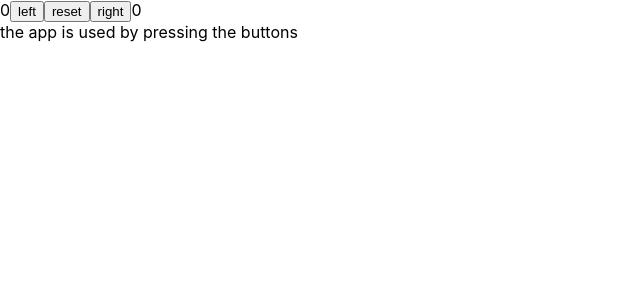
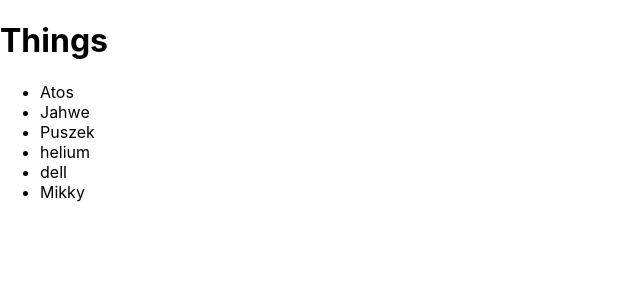
Before and after one commit to darq37/fullStackOpen, a React (Create React App) app: page / in a window 1280 px wide. Shown: the top 300 px of the page, without its empty margins (0-640 px from the left). Built offline with nearby package versions, Linux system fonts and the light colour scheme.

Commit message:
refacotr, change behaviour of application

```diff
--- /dev/null
+++ b/src/components/App.js
@@ -0,0 +1,13 @@
+import React from "react";
+import { Thing } from "./Thing";
+export const App = ({ things }) => {
+  return (
+    <div>
+      <h1>Things</h1>
+      <ul>
+        {things.map((thing) => <Thing key={thing.type} thing={thing} />
+        )}
+      </ul>
+    </div>
+  );
+};
--- /dev/null
+++ b/src/components/Thing.js
@@ -0,0 +1,4 @@
+import React from "react";
+export const Thing = ({ thing }) => {
+  return <li>{thing.name}</li>;
+};
--- a/src/index.js
+++ b/src/index.js
@@ -1,67 +1,15 @@
 import React, { useState } from "react";
 import ReactDOM from "react-dom";
 import "./index.css";
+import { App } from "./components/App";
 
-const App = () => {
-  const [clicks, setClicks] = useState({
-    left: 0,
-    right: 0,
-    allClicks: [],
-  });
+const things = [
+  { name: "Atos", type: "dog" },
+  { name: "Jahwe", type: "god" },
+  { name: "Puszek", type: "cat" },
+  { name: "helium", type: "element" },
+  { name: "dell", type: "computer" },
+  { name: "Mikky", type: "mouse" },
+];
 
-  const handleLeftClick = () => {
-    setClicks({
-      left: clicks.left + 1,
-      right: clicks.right,
-      allClicks: (clicks.allClicks = clicks.allClicks.concat("L")),
-    });
-  };
-
-  const handleResetCLick = () => {
-    setClicks({
-      left: (clicks.left = 0),
-      right: (clicks.right = 0),
-      allClicks: (clicks.allClicks = []),
-    });
-  };
-
-  const handleRightClick = () => {
-    setClicks({
-      left: clicks.left,
-      right: clicks.right + 1,
-      allClicks: (clicks.allClicks = clicks.allClicks.concat("R")),
-    });
-  };
-
-  return (
-    <>
-      {clicks.left}
-      <Button clickHandler={handleLeftClick} text="left" />
-      <Button clickHandler={handleResetCLick} text="reset" />
-      <Button clickHandler={handleRightClick} text="right" />
-      {clicks.right}
-      <History allClicks ={clicks.allClicks}/>
-    </>
-  );
-};
-
-const Button = ({ clickHandler, text }) => (
-  <button onClick={clickHandler}>{text}</button>
-);
-
-const History = (props) => {
-  if(props.allClicks.length ===0){
-    return (
-      <div>
-        the app is used by pressing the buttons
-      </div>
-    )
-  }
-  return(
-    <div>
-      button press history: {props.allClicks.join('>')}
-    </div>
-  )
-}
-
-ReactDOM.render(<App />, document.getElementById("root"));
+ReactDOM.render(<App things={things} />, document.getElementById("root"));
```
